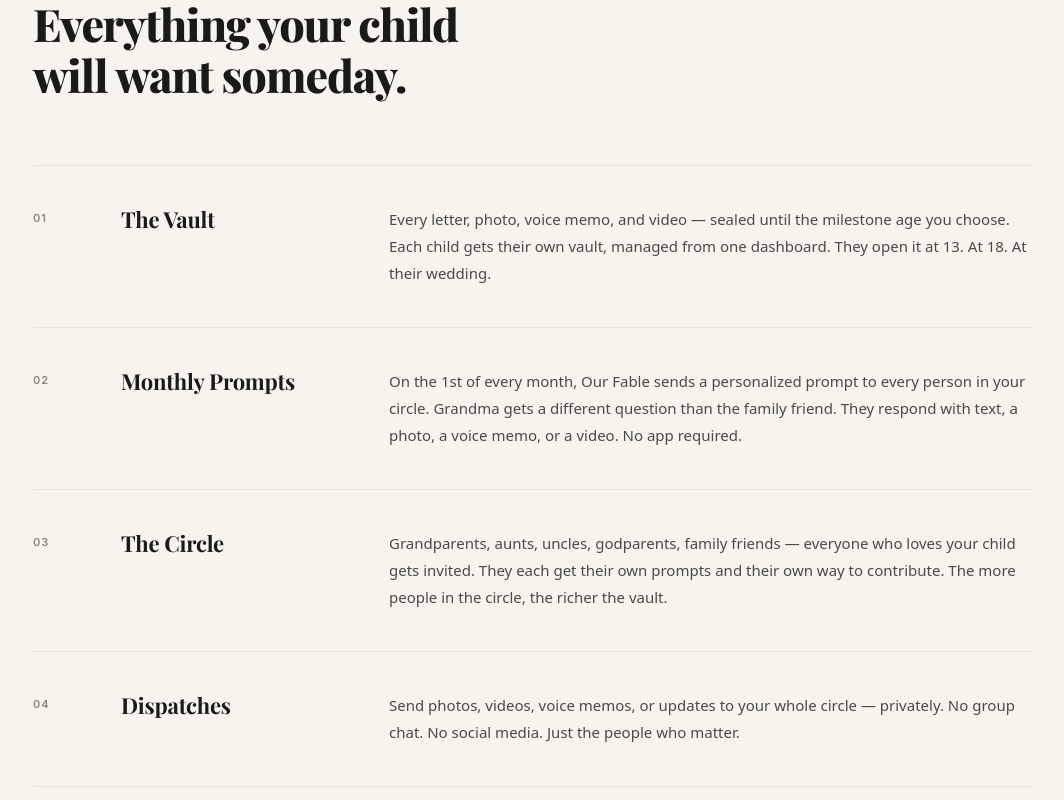
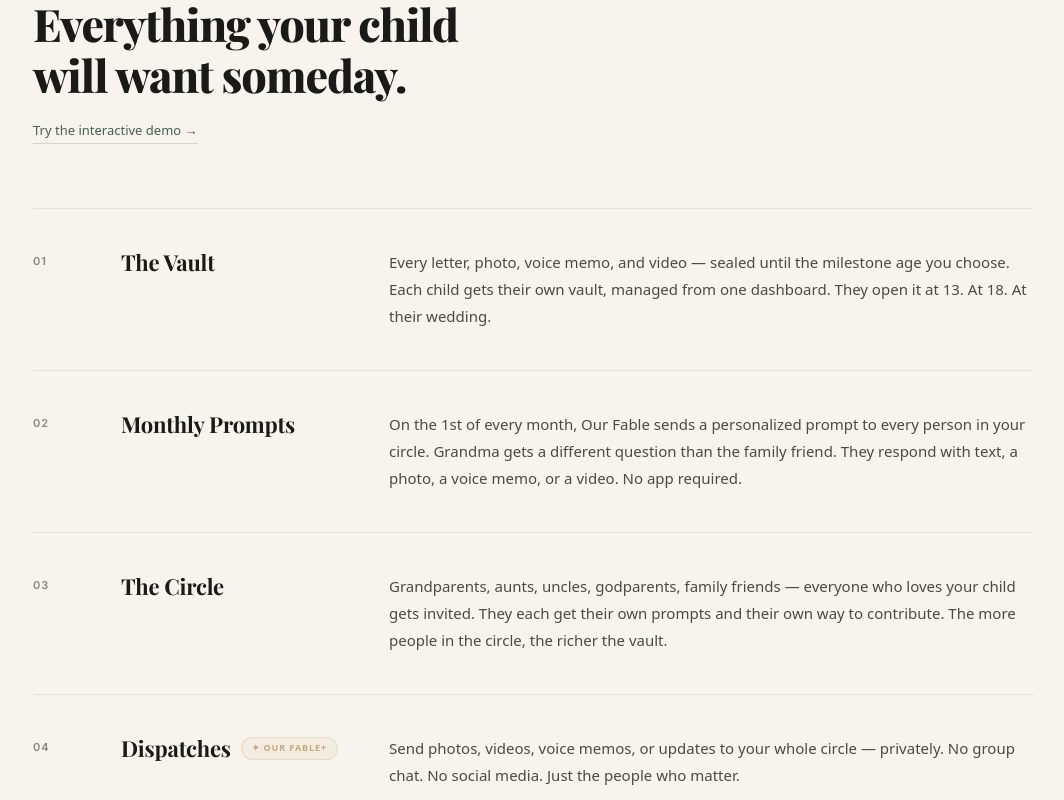
Before and after one commit to MiloBrownAgent/ourfable, a Next.js app: page / in a window 1280 px wide. Shown: the part 8940-9740 px from the top of the page, without its empty margins (107-1171 px from the left). Built offline with nearby package versions, Linux system fonts and the light colour scheme; no server answers.

Commit message:
fix: Dispatches flagged as Our Fable+ premium, demo link added to What's Inside section

```diff
--- a/src/components/home/FeaturesSection.tsx
+++ b/src/components/home/FeaturesSection.tsx
@@ -1,11 +1,18 @@
 "use client";
 import { Reveal } from "./Reveal";
 
-const CORE_FEATURES = [
+interface CoreFeature {
+  num: string;
+  title: string;
+  body: string;
+  plus?: boolean;
+}
+
+const CORE_FEATURES: CoreFeature[] = [
   { num: "01", title: "The Vault", body: "Every letter, photo, voice memo, and video — sealed until the milestone age you choose. Each child gets their own vault, managed from one dashboard. They open it at 13. At 18. At their wedding." },
   { num: "02", title: "Monthly Prompts", body: "On the 1st of every month, Our Fable sends a personalized prompt to every person in your circle. Grandma gets a different question than the family friend. They respond with text, a photo, a voice memo, or a video. No app required." },
   { num: "03", title: "The Circle", body: "Grandparents, aunts, uncles, godparents, family friends — everyone who loves your child gets invited. They each get their own prompts and their own way to contribute. The more people in the circle, the richer the vault." },
-  { num: "04", title: "Dispatches", body: "Send photos, videos, voice memos, or updates to your whole circle — privately. No group chat. No social media. Just the people who matter." },
+  { num: "04", title: "Dispatches", body: "Send photos, videos, voice memos, or updates to your whole circle — privately. No group chat. No social media. Just the people who matter.", plus: true },
 ];
 
 const SECONDARY_FEATURES = [
@@ -20,9 +27,17 @@ export function FeaturesSection() {
           <Reveal>
             <div style={{ marginBottom: 64, maxWidth: 560 }}>
               <p className="label label-green" style={{ marginBottom: 14 }}>What&apos;s inside</p>
-              <h2 style={{ fontFamily: "var(--font-playfair)", fontSize: "clamp(2rem, 3.5vw, 3rem)", fontWeight: 800, letterSpacing: "-0.025em", lineHeight: 1.15 }}>
+              <h2 style={{ fontFamily: "var(--font-playfair)", fontSize: "clamp(2rem, 3.5vw, 3rem)", fontWeight: 800, letterSpacing: "-0.025em", lineHeight: 1.15, marginBottom: 16 }}>
                 Everything your child<br />will want someday.
               </h2>
+              <a href="/demo" style={{
+                display: "inline-flex", alignItems: "center", gap: 6,
+                fontSize: 13, fontWeight: 500, color: "var(--green)",
+                textDecoration: "none", borderBottom: "1px solid var(--green-border)",
+                paddingBottom: 2,
+              }}>
+                Try the interactive demo →
+              </a>
             </div>
           </Reveal>
 
@@ -49,6 +64,7 @@ export function FeaturesSection() {
                     {f.num}
                   </p>
                   <div style={{ display: "grid", gridTemplateColumns: "220px 1fr", gap: "0 48px", alignItems: "start" }} className="feature-row-inner">
+                    <div style={{ display: "flex", alignItems: "center", gap: 10, flexWrap: "wrap" }}>
                       <h3 style={{
                         fontFamily: "var(--font-playfair)",
                         fontSize: 22,
@@ -59,6 +75,23 @@ export function FeaturesSection() {
                       }}>
                         {f.title}
                       </h3>
+                      {f.plus && (
+                        <span style={{
+                          fontSize: 9,
+                          fontWeight: 700,
+                          letterSpacing: "0.1em",
+                          textTransform: "uppercase",
+                          padding: "3px 10px",
+                          borderRadius: 100,
+                          background: "var(--gold-dim)",
+                          color: "var(--gold)",
+                          border: "0.5px solid var(--gold-border)",
+                          whiteSpace: "nowrap",
+                        }}>
+                          ✦ Our Fable+
+                        </span>
+                      )}
+                    </div>
                     <p style={{
                       fontSize: 15,
                       lineHeight: 1.8,
```
Lines whose indentation alone changed are shown as unchanged.
